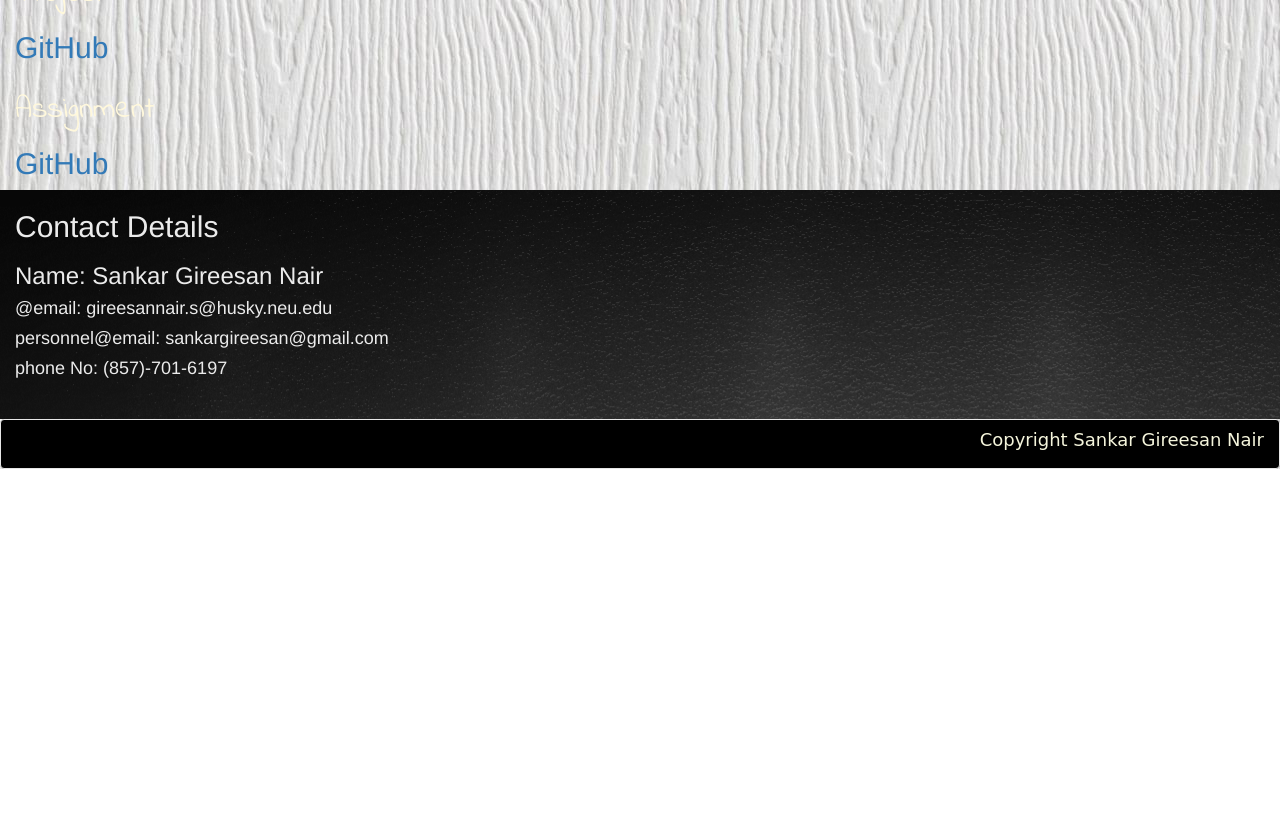
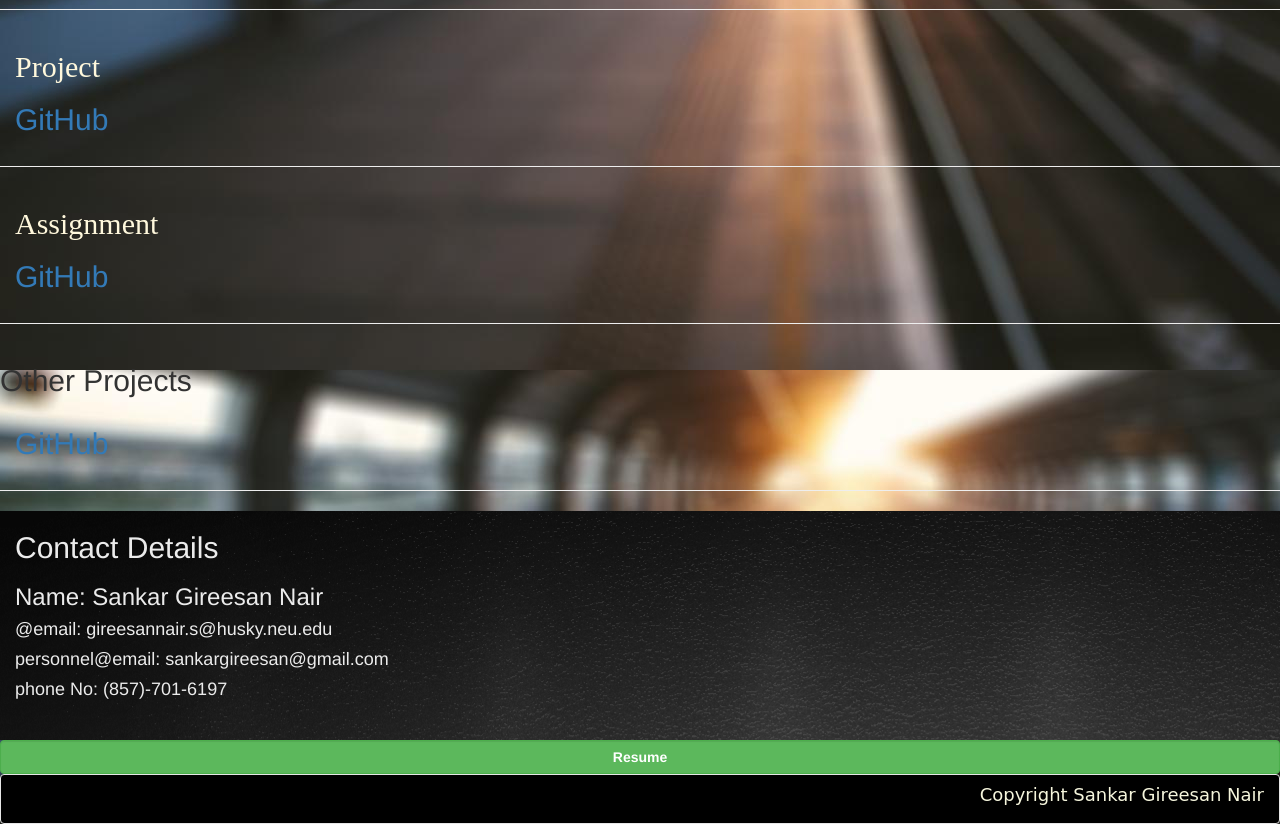
Before and after one commit to sankargireesan/gireesannair-sankar-webdev, a website: page public/index.html in a window 1280 px wide. Shown: the part 968-1792 px from the top of the page. Before the commit the page ends 1437 px from the top, so only its background shows below. Drawn offline with nearby package versions, Linux system fonts and the light colour scheme; some packages are replaced by stand-ins of ours; a web font is replaced by a local one.

Commit message:
small fix

```diff
--- a/public/css/style.css
+++ b/public/css/style.css
@@ -13,7 +13,8 @@
 }
 
 .sgn-indie{
-    font-family: 'Indie Flower', cursive;
+    font-family: 'Asar', serif;
+    /*font-family: 'Indie Flower', cursive;*/
     color: cornsilk;
 
 }
@@ -170,9 +171,10 @@ a:hover {
 }
 
 body{
-    background-image: url("../images/bbg.jpeg");
+    background-image: url("../images/bbg.jpg");
 }
 
-/*.bg-img{*/
-    /*background-image: url("../images/bgb.jpg")*/
-/*}*/
+.bg-img{
+
+    background-image: url("../images/bbg.jpg")
+}
--- a/public/index.html
+++ b/public/index.html
@@ -41,7 +41,7 @@
 
 
     <!--css-->
-    <link href="https://fonts.googleapis.com/css?family=Press+Start+2P
+    <link href="https://fonts.googleapis.com/css?family=Asar|Press+Start+2P
             |Pacifico|sgn-pressstart|Revalia|Indie+Flower&effect=fire-animation|3d|vintage"
           rel="stylesheet">
     <link href="css/style.css" rel="stylesheet"/>
@@ -94,8 +94,8 @@
 
     <!--banner-->
 
-    <div class=" navbar navbar-default container-fluid justify sgn-required-top-margin ">
-        <div class="bg-img">
+    <div class=" navbar navbar-default container-fluid justify sgn-required-top-margin bg-img ">
+        <div class="">
             <span>
                 <img class="img-circle" align="left" src="images/pp.jpg">
                 <h1 class="sgn-revalia font-effect-3d text-center  sgn-top-padding">Sankar Gireesan Nair</h1>
@@ -145,7 +145,7 @@
         <h2>About Me</h2>
     </div>
 
-
+    <hr>
     <!--technical skills-->
     <div id="skills" class="container-fluid sgn-skill ">
         <h2 class="sgn-indie">Technical Skills</h2>
@@ -218,7 +218,7 @@
 
     </div>
 
-
+    <hr>
 
     <!--project/-->
     <div id="project" class="container-fluid">
@@ -226,13 +226,29 @@
 
         <a href="https://github.com/fibinfa/hungryhuskies"><h2>GitHub</h2></a>
     </div>
-
+    <hr>
 
     <!--assignment-->
     <div id="assignment" class="container-fluid">
         <a class="sgn-indie" href="assignment/index.html"><h2>Assignment</h2></a>
         <a href="https://github.com/sankargireesan/gireesannair-sankar-webdev"><h2>GitHub</h2></a>
     </div>
+    <hr>
+    <!--other projects-->
+    <div id="stock" class="container-fluid row">
+        <h2>Other Projects</h2>
+        <div class="col-xs-6">
+
+
+
+        <a href="https://github.com/sankargireesan/Stock-Market-Predictor-using-Machine-Learning"><h2>GitHub</h2></a>
+
+        </div>
+
+    </div>
+
+    <hr>
+
 
 
     <!--contact-->
@@ -244,6 +260,13 @@
         <h4>phone No: (857)-701-6197</h4>
     </div>
 
+    <a class="container-fluid btn btn-success form-control "
+
+        href="https://drive.google.com/open?id=0B5Bl-A3OnfzxVDlua2VOQndrc2M" target="_blank">
+        <b>
+            Resume
+        </b>
+    </a>
     <!--footer-->
     <nav class="navbar navbar-default container-fluid sgn-floor">
         <h4 class="pull-right sgn-pressstart">Copyright Sankar Gireesan Nair</h4>
```
Also changed, not shown: public/images/bbg.jpg (added), public/images/bbg1.jpeg (renamed from public/images/bbg.jpeg).
